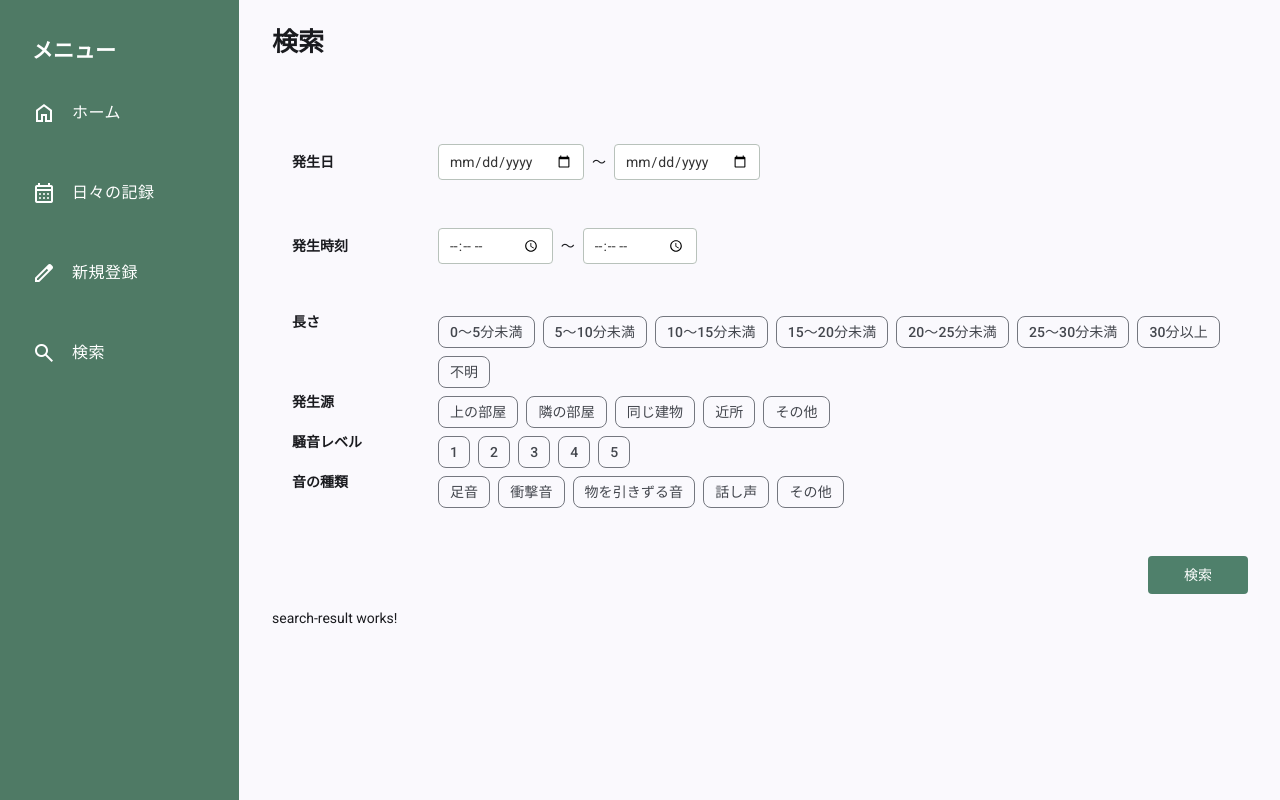
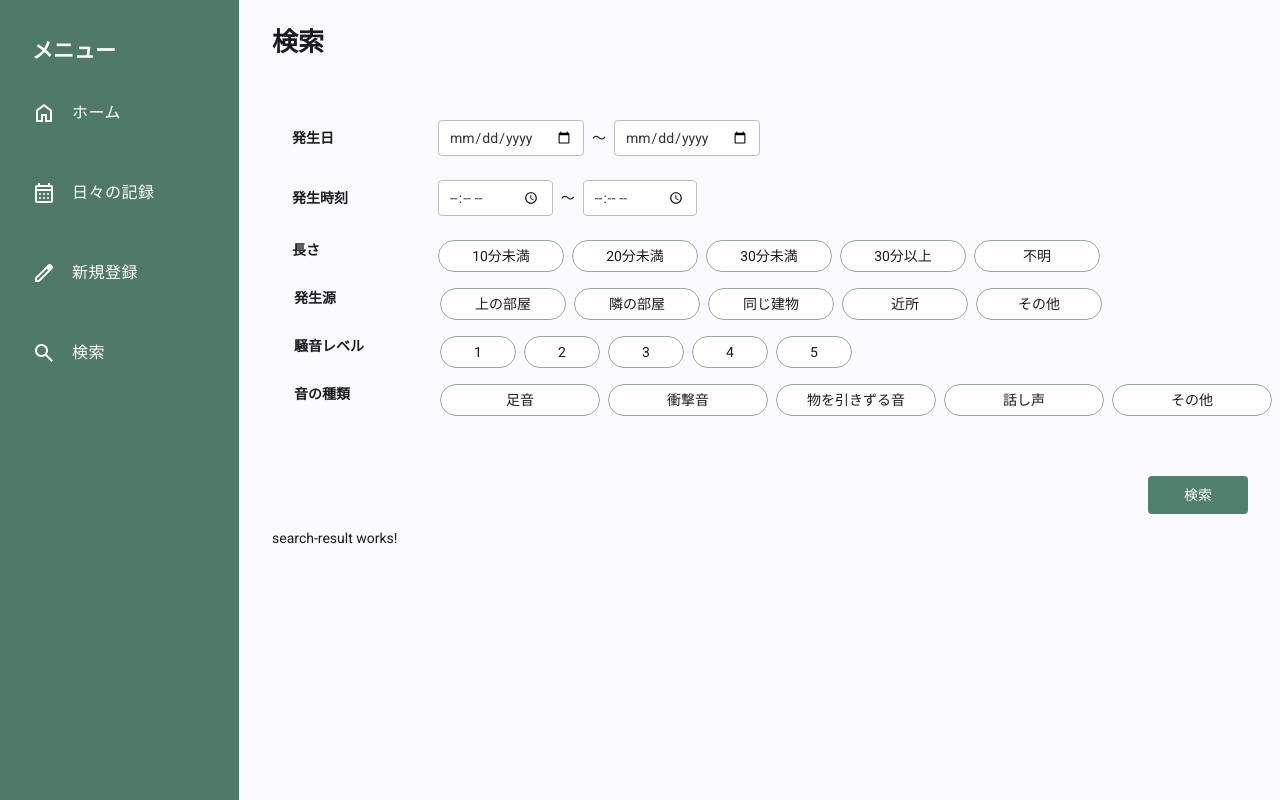
Before and after one commit to k5-mina/life-log-frontend, an Angular app: page /search in a window 1280 px wide. Built offline with nearby package versions, Linux system fonts and the light colour scheme.

Commit message:
検索画面のチェックボックスの修正
セグメント型のチェックボックスをmat-chip-optionではなくHTML&SCSSのみで作成する方針に変更

```diff
--- a/src/app/features/search/search-condition/search-condition.html
+++ b/src/app/features/search/search-condition/search-condition.html
@@ -38,50 +38,86 @@
       <div class="form-row button-row">
         <legend>長さ</legend>
 
-        <mat-chip-listbox multiple formControlName="durationCategories" aria-label="長さ">
+        <div class="segments">
           @for (option of durationOptions; track option) {
-            <mat-chip-option [value]="option">
+            <label class="segment duration-segment">
+              <input
+                type="checkbox"
+                [value]="option"
+                [checked]="searchCondition.controls.durationCategories.value.includes(option)"
+                (change)="onDurationChange($event)"
+              />
+              <span class="segment__label">
+                <span class="segment__check" aria-hidden="true"> ✓ </span>
                 {{ option }}
-            </mat-chip-option>
+              </span>
+            </label>
           }
-        </mat-chip-listbox>
+        </div>
       </div>
 
-      <div class="form-row button-row">
+      <fieldset class="form-row button-row">
         <legend>発生源</legend>
 
-        <mat-chip-listbox multiple formControlName="occurrenceSources" aria-label="発生源">
+        <div class="segments">
           @for (option of sourceOptions; track option) {
-            <mat-chip-option [value]="option">
+            <label class="segment source-segment">
+              <input
+                type="checkbox"
+                [value]="option"
+                [checked]="searchCondition.controls.occurrenceSources.value.includes(option)"
+                (change)="onSourceChange($event)"
+              />
+              <span class="segment__label">
+                <span class="segment__check" aria-hidden="true"> ✓ </span>
                 {{ option }}
-            </mat-chip-option>
+              </span>
+            </label>
           }
-        </mat-chip-listbox>
         </div>
+      </fieldset>
 
-      <div class="form-row button-row">
+      <fieldset class="form-row button-row">
         <legend>騒音レベル</legend>
 
-        <mat-chip-listbox multiple formControlName="noiseLevels" aria-label="騒音レベル">
+        <div class="segments">
           @for (option of noiseLevelOptions; track option) {
-            <mat-chip-option [value]="option">
+            <label class="segment noise-leve-segment">
+              <input
+                type="checkbox"
+                [value]="option"
+                [checked]="searchCondition.controls.noiseLevels.value.includes(option)"
+                (change)="onNoiseLevelChange($event)"
+              />
+              <span class="segment__label">
+                <span class="segment__check" aria-hidden="true"> ✓ </span>
                 {{ option }}
-            </mat-chip-option>
+              </span>
+            </label>
           }
-        </mat-chip-listbox>
         </div>
+      </fieldset>
 
-      <div class="form-row button-row">
+      <fieldset class="form-row button-row">
         <legend>音の種類</legend>
 
-        <mat-chip-listbox multiple formControlName="soundTypes" aria-label="音の種類">
+        <div class="segments">
           @for (option of soundTypeOptions; track option) {
-            <mat-chip-option [value]="option">
+            <label class="segment sound-type-segment">
+              <input
+                type="checkbox"
+                [value]="option"
+                [checked]="searchCondition.controls.soundTypes.value.includes(option)"
+                (change)="onSoundTypesChange($event)"
+              />
+              <span class="segment__label">
+                <span class="segment__check" aria-hidden="true"> ✓ </span>
                 {{ option }}
-            </mat-chip-option>
+              </span>
+            </label>
           }
-        </mat-chip-listbox>
         </div>
+      </fieldset>
     </div>
 
     <div class="search-actions">
--- a/src/app/features/search/search-condition/search-condition.scss
+++ b/src/app/features/search/search-condition/search-condition.scss
@@ -12,7 +12,7 @@
   display: flex;
   align-items: center;
   gap: 16px;
-  margin: 48px auto;
+  margin: 24px auto;
 }
 
 .search-row > label {
@@ -50,7 +50,7 @@
   position: relative;
   box-sizing: border-box;
   min-width: 0;
-  margin: 0;
+  margin-bottom: 16px;
   padding: 0 0 0 146px;
   border: 0;
 
@@ -86,6 +86,75 @@
   }
 }
 
+.segments {
+  display: flex;
+  gap: 8px;
+  width: 100%;
+}
+
+.segment {
+  flex-shrink: 0;
+  cursor: pointer;
+  user-select: none;
+
+  input {
+    position: absolute;
+    opacity: 0;
+    width: 1px;
+    height: 1px;
+  }
+
+  &__label {
+    box-sizing: border-box;
+    position: relative;
+    display: flex;
+    align-items: center;
+    justify-content: center;
+    min-height: 32px;
+
+    border: 1px solid #98a69d;
+    border-radius: 24px;
+    background-color: #fff;
+    user-select: none;
+  }
+
+  &__check {
+    position: absolute;
+    left: 14px;
+    display: none;
+    color: #426b58;
+    font-weight: bold;
+  }
+
+  input:checked + &__label {
+    background-color: #e2f0e8;
+    border-color: #76a48c;
+    border-width: 2px;
+    color: #426b58;
+  }
+
+  input:checked + &__label &__check {
+    display: inline;
+  }
+
+  input:focus-visible + &__label {
+    outline: 2px solid #426b58;
+  }
+}
+
+.duration-segment,
+.source-segment {
+  width: 126px;
+}
+
+.noise-leve-segment {
+  width: 76px;
+}
+
+.sound-type-segment {
+  width: 160px;
+}
+
 .search-actions {
   text-align: right;
 }
--- a/src/app/features/search/search-condition/search-condition.ts
+++ b/src/app/features/search/search-condition/search-condition.ts
@@ -1,9 +1,8 @@
 import { Component } from '@angular/core';
 import { FormControl, FormGroup, ReactiveFormsModule } from '@angular/forms';
-import { MatChipsModule } from '@angular/material/chips';
 
 @Component({
-  imports: [ReactiveFormsModule, MatChipsModule],
+  imports: [ReactiveFormsModule],
   selector: 'app-search-condition',
   styleUrl: './search-condition.scss',
   templateUrl: './search-condition.html',
@@ -21,23 +20,64 @@ export class SearchCondition {
   });
 
   // 長さ選択肢
-  readonly durationOptions = [
-    '0～5分未満',
-    '5～10分未満',
-    '10～15分未満',
-    '15～20分未満',
-    '20～25分未満',
-    '25～30分未満',
-    '30分以上',
-    '不明',
-  ];
-
+  readonly durationOptions = ['10分未満', '20分未満', '30分未満', '30分以上', '不明'];
   // 発生源選択肢
   readonly sourceOptions = ['上の部屋', '隣の部屋', '同じ建物', '近所', 'その他'];
-
   // 騒音レベル選択肢
   readonly noiseLevelOptions = [1, 2, 3, 4, 5];
-
   // 音の種類選択肢
   readonly soundTypeOptions = ['足音', '衝撃音', '物を引きずる音', '話し声', 'その他'];
+
+  onDurationChange(event: Event): void {
+    const input = event.target as HTMLInputElement;
+    const durationCategories = this.searchCondition.controls.durationCategories;
+
+    const values = durationCategories.value;
+
+    if (input.checked) {
+      durationCategories.setValue([...values, input.value]);
+    } else {
+      durationCategories.setValue(values.filter((value) => value !== input.value));
+    }
+  }
+
+  onSourceChange(event: Event): void {
+    const input = event.target as HTMLInputElement;
+    const occurrenceSources = this.searchCondition.controls.occurrenceSources;
+
+    const values = occurrenceSources.value;
+
+    if (input.checked) {
+      occurrenceSources.setValue([...values, input.value]);
+    } else {
+      occurrenceSources.setValue(values.filter((value) => value !== input.value));
+    }
+  }
+
+  onNoiseLevelChange(event: Event): void {
+    const input = event.target as HTMLInputElement;
+    const noiseLevels = this.searchCondition.controls.noiseLevels;
+
+    const values = noiseLevels.value;
+    const value = Number(input.value);
+
+    if (input.checked) {
+      noiseLevels.setValue([...values, value]);
+    } else {
+      noiseLevels.setValue(values.filter((v) => v !== value));
+    }
+  }
+
+  onSoundTypesChange(event: Event): void {
+    const input = event.target as HTMLInputElement;
+    const soundTypes = this.searchCondition.controls.soundTypes;
+
+    const values = soundTypes.value;
+
+    if (input.checked) {
+      soundTypes.setValue([...values, input.value]);
+    } else {
+      soundTypes.setValue(values.filter((value) => value !== input.value));
+    }
+  }
 }
```
Lines whose indentation alone changed are shown as unchanged.
